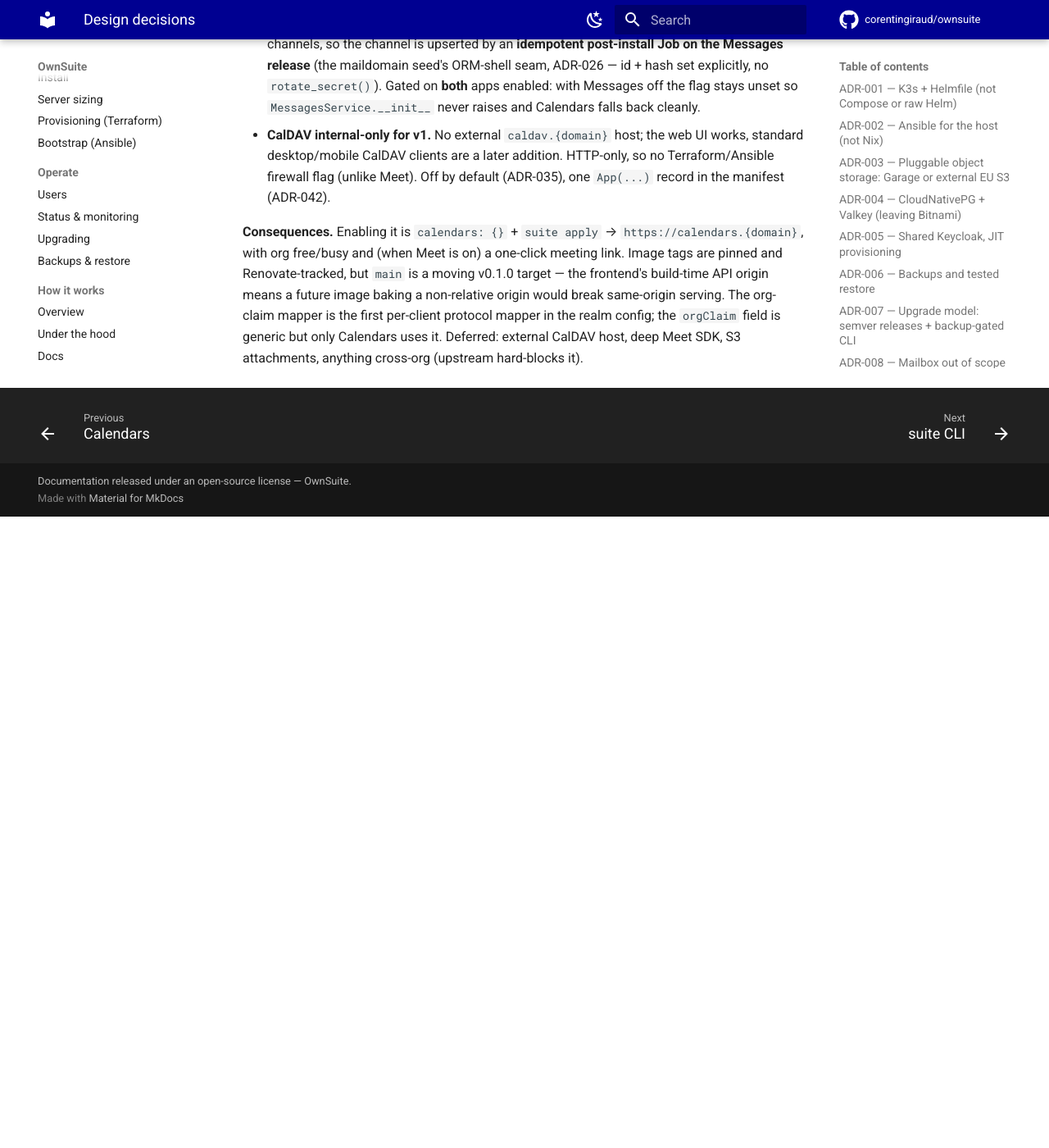
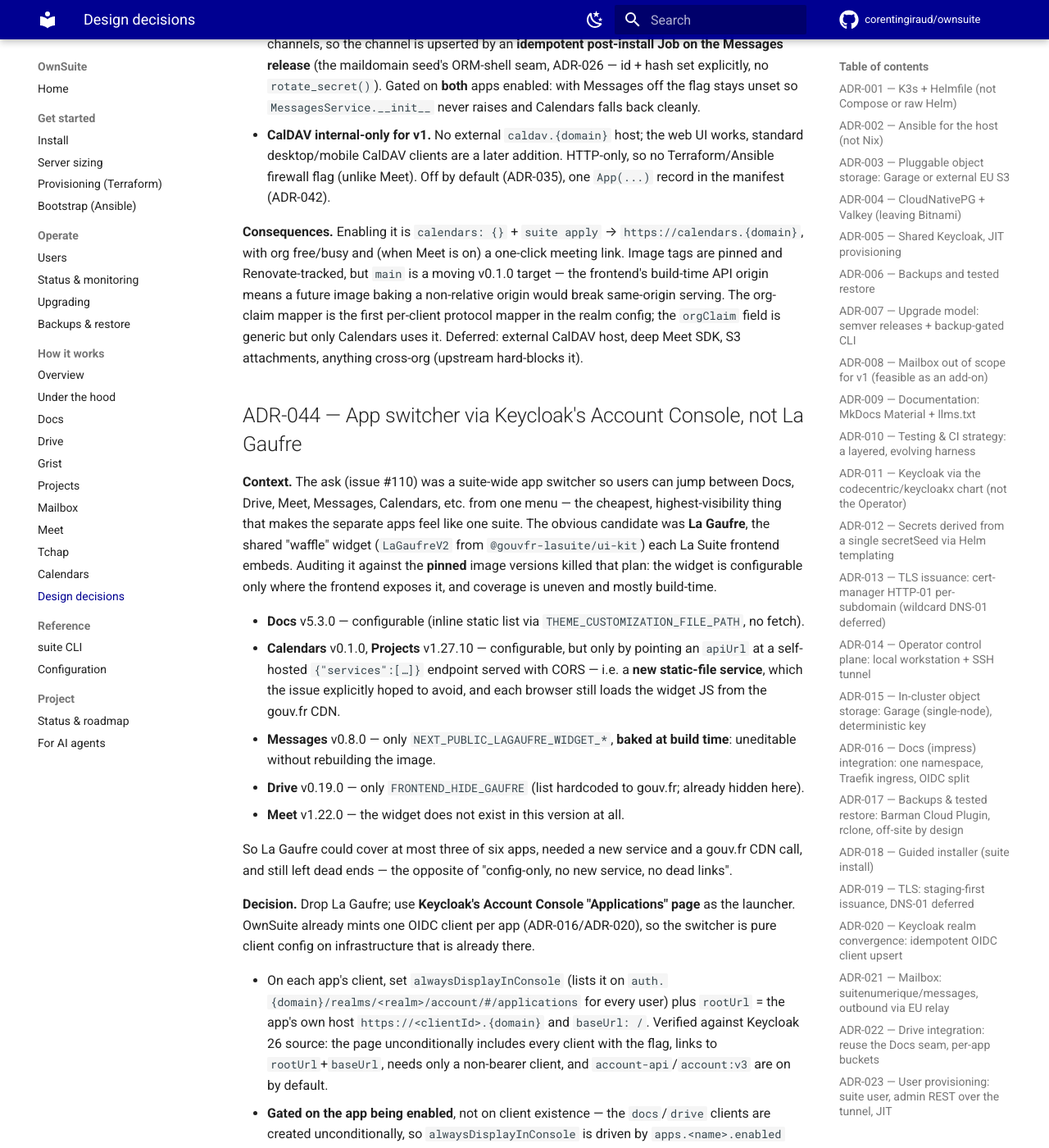
Before and after one commit to corentingiraud/ownsuite, an MkDocs documentation site: the page built from docs/understand/decisions.md, in a window 1280 px wide and 1400 px high, scrolled down 41614 px. Shown: the whole window at 82% size. Built offline with MkDocs 1.6.1 and Material for MkDocs 9.7.7, drawn with Linux system fonts in a browser that asks for light colours; comment, search, counter and statistics services are not loaded; before the commit the page ends 42244 px from its top, so only the background shows below that; some of the changed text lies outside the part shown.

Commit message:
feat(keycloak): app switcher via Account Console, not La Gaufre (#110) (#115)
Enable a suite-wide app switcher so users can jump between enabled apps
from one menu. La Gaufre (La Suite's in-header waffle) is unusable here:
at the pinned image versions it is build-time or unconfigurable on most
frontends and lists a hardcoded gouv.fr app set (see ADR-044 for the audit).

Instead reuse what already exists — one OIDC client per app — and turn on
Keycloak's Account Console "Applications" page as the launcher:

- set alwaysDisplayInConsole + rootUrl (https://<clientId>.{domain}) +
  baseUrl on each client, in both the realm-import ConfigMap (fresh installs)
  and the kcadm upsert Job (authoritative every apply) so they converge.
- gate visibility on apps.<name>.enabled, not client existence: the docs/
  drive clients are created unconditionally, so a disabled app is hidden and
  the list is exactly the deployed apps — no dead links.
- rootUrl uses <clientId>.{domain}, not redirectHost, so Tchap links to its
  Element UI (tchap.{domain}) not its MAS host (account.{domain}).

No new service, no CORS, no external dependency; idempotent across apply.

```diff
--- a/docs/understand/decisions.md
+++ b/docs/understand/decisions.md
@@ -1679,3 +1679,49 @@
 is the first per-client protocol mapper in the realm config; the `orgClaim` field is generic but
 only Calendars uses it. Deferred: external CalDAV host, deep Meet SDK, S3 attachments, anything
 cross-org (upstream hard-blocks it).
+
+## ADR-044 — App switcher via Keycloak's Account Console, not La Gaufre
+
+**Context.** The ask (issue #110) was a suite-wide app switcher so users can jump between Docs,
+Drive, Meet, Messages, Calendars, etc. from one menu — the cheapest, highest-visibility thing that
+makes the separate apps feel like one suite. The obvious candidate was **La Gaufre**, the shared
+"waffle" widget (`LaGaufreV2` from `@gouvfr-lasuite/ui-kit`) each La Suite frontend embeds. Auditing
+it against the **pinned** image versions killed that plan: the widget is configurable only where the
+frontend exposes it, and coverage is uneven and mostly build-time.
+
+- **Docs** v5.3.0 — configurable (inline static list via `THEME_CUSTOMIZATION_FILE_PATH`, no fetch).
+- **Calendars** v0.1.0, **Projects** v1.27.10 — configurable, but only by pointing an `apiUrl` at a
+  self-hosted `{"services":[…]}` endpoint served with CORS — i.e. a **new static-file service**, which
+  the issue explicitly hoped to avoid, and each browser still loads the widget JS from the gouv.fr CDN.
+- **Messages** v0.8.0 — only `NEXT_PUBLIC_LAGAUFRE_WIDGET_*`, **baked at build time**: uneditable
+  without rebuilding the image.
+- **Drive** v0.19.0 — only `FRONTEND_HIDE_GAUFRE` (list hardcoded to gouv.fr; already hidden here).
+- **Meet** v1.22.0 — the widget does not exist in this version at all.
+
+So La Gaufre could cover at most three of six apps, needed a new service and a gouv.fr CDN call, and
+still left dead ends — the opposite of "config-only, no new service, no dead links".
+
+**Decision.** Drop La Gaufre; use **Keycloak's Account Console "Applications" page** as the launcher.
+OwnSuite already mints one OIDC client per app (ADR-016/ADR-020), so the switcher is pure client
+config on infrastructure that is already there.
+
+- On each app's client, set `alwaysDisplayInConsole` (lists it on
+  `auth.{domain}/realms/<realm>/account/#/applications` for every user) plus `rootUrl` = the app's own
+  host `https://<clientId>.{domain}` and `baseUrl: /`. Verified against Keycloak 26 source: the page
+  unconditionally includes every client with the flag, links to `rootUrl`+`baseUrl`, needs only a
+  non-bearer client, and `account-api`/`account:v3` are on by default.
+- **Gated on the app being enabled**, not on client existence — the `docs`/`drive` clients are created
+  unconditionally, so `alwaysDisplayInConsole` is driven by `apps.<name>.enabled` (via `dig` on the
+  clientId, which maps 1:1 to the app key). A disabled app never appears, so no dead links.
+- **`rootUrl` uses `<clientId>.{domain}`, not `redirectHost`** — Tchap's UI is `tchap.{domain}` even
+  though its OIDC client (MAS) lives at `account.{domain}`; the dashboard must link to the UI.
+- Added to **both** the realm-import ConfigMap (fresh installs) and the kcadm upsert Job
+  (authoritative every `suite apply`) so they converge, exactly like the org-claim mapper (ADR-043).
+
+**Consequences.** The switcher appears for free at `https://auth.{domain}/realms/ownsuite/account/`,
+lists exactly the enabled apps with correct `https://<app>.{domain}` links, and is idempotent across
+`suite apply` — no new service, no CORS, no gouv.fr dependency, one SSO login for all. The trade-off:
+it is Keycloak's account UI, not an in-app waffle in each frontend's header, so it is one click away
+rather than embedded. Embedding La Gaufre in-header is **deferred** until upstream exposes a
+runtime-configurable self-hosted app list uniformly across the frontends (Drive/Messages/Meet today
+cannot). Drive keeps `FRONTEND_HIDE_GAUFRE: true` so its hardcoded gouv.fr waffle stays hidden.
```
Also changed, not shown: docs/understand/platform.md (+7 -0 lines), 3 other files.
